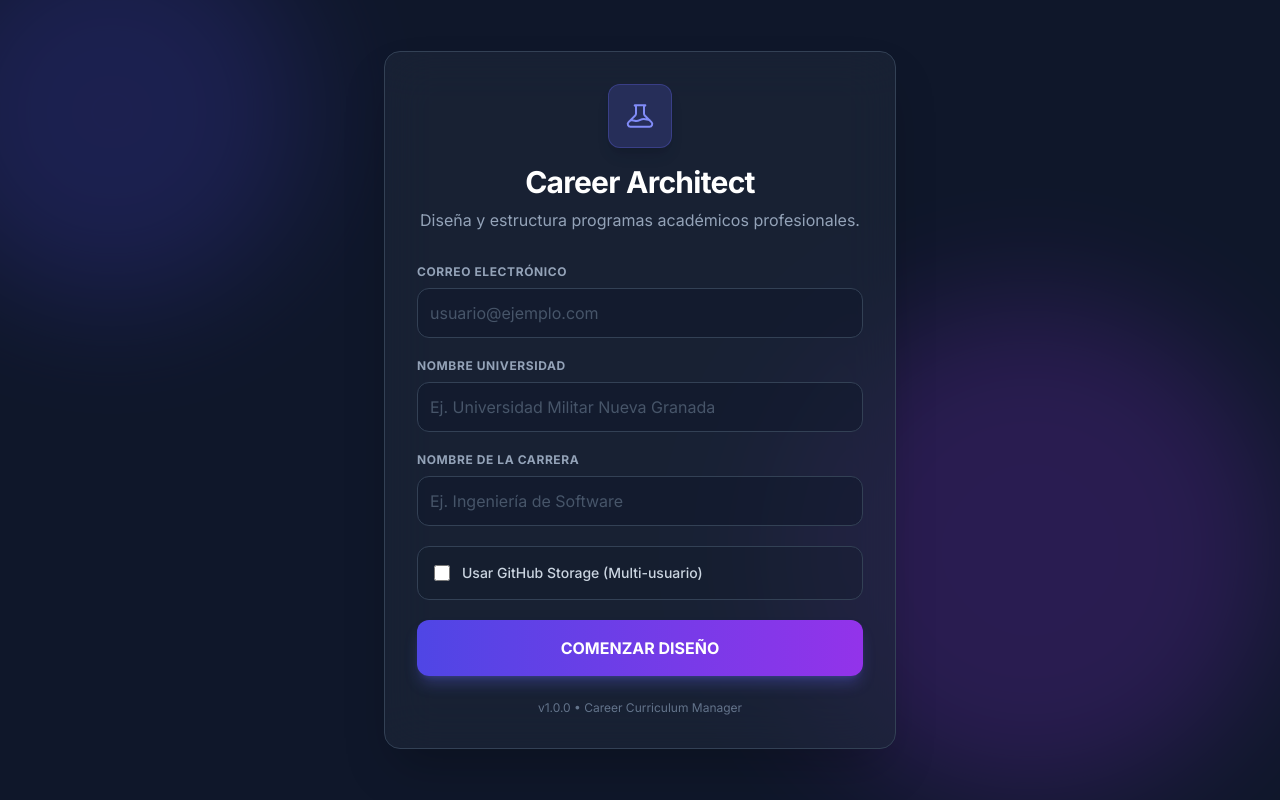
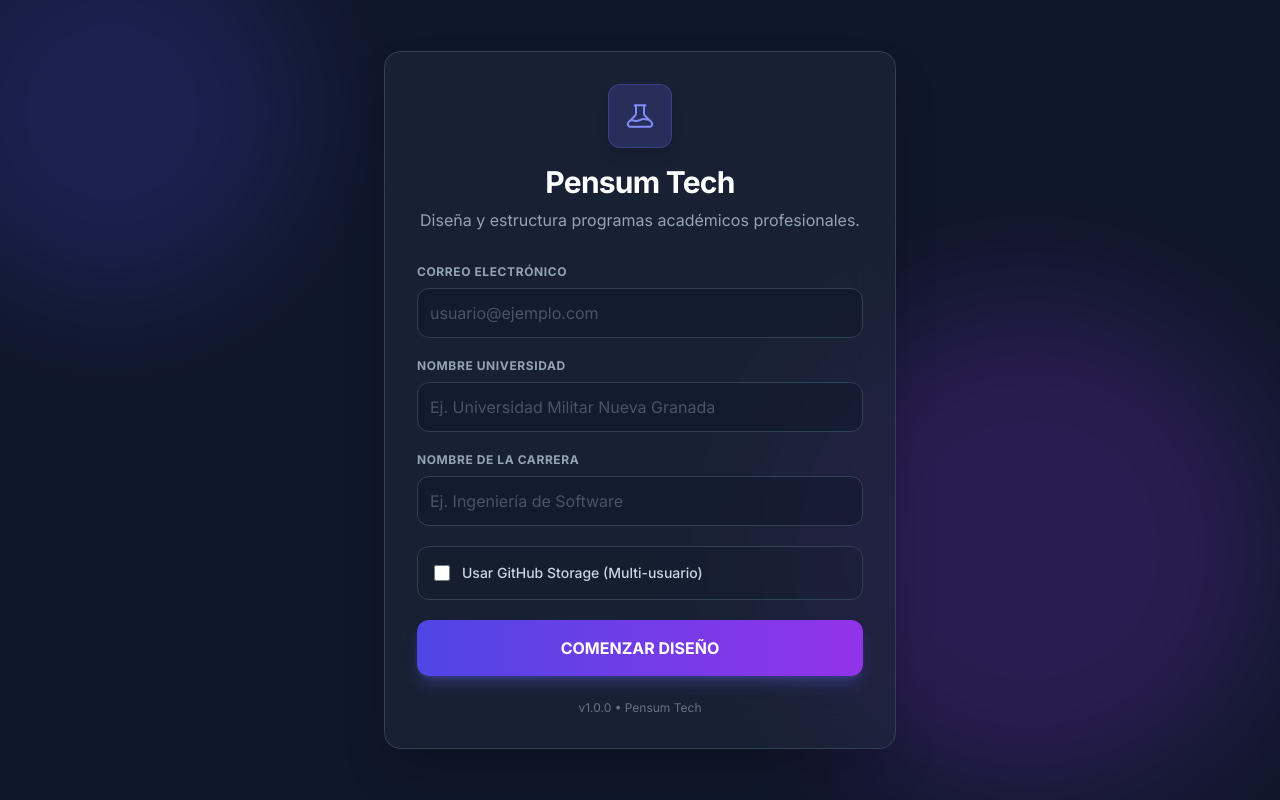
Before and after one commit to nerinconq/generador-de-pensum, a React (Vite) app: page / in a window 1280 px wide. Built offline with nearby package versions, Linux system fonts and the light colour scheme.

Commit message:
fix: Remove problematic vercel.json and rebrand to Pensum Tech

```diff
--- a/components/WelcomeScreen.tsx
+++ b/components/WelcomeScreen.tsx
@@ -47,7 +47,7 @@
                             <path strokeLinecap="round" strokeLinejoin="round" strokeWidth={1.5} d="M19.428 15.428a2 2 0 00-1.022-.547l-2.384-.477a6 6 0 00-3.86.517l-.318.158a6 6 0 01-3.86.517L6.05 15.21a2 2 0 00-1.806.547M8 4h8l-1 1v5.172a2 2 0 00.586 1.414l5 5c1.26 1.26.367 3.414-1.415 3.414H4.828c-1.782 0-2.674-2.154-1.414-3.414l5-5A2 2 0 009 10.172V5L8 4z" />
                         </svg>
                     </div>
-                    <h1 className={`text-3xl font-bold mb-2 tracking-tight ${isDark ? 'text-white' : 'text-slate-800'}`}>Career Architect</h1>
+                    <h1 className={`text-3xl font-bold mb-2 tracking-tight ${isDark ? 'text-white' : 'text-slate-800'}`}>Pensum Tech</h1>
                     <p className={`${isDark ? 'text-slate-400' : 'text-slate-500'}`}>Diseña y estructura programas académicos profesionales.</p>
                 </div>
 
@@ -134,7 +134,7 @@
                 </div>
 
                 <div className={`mt-6 text-center text-xs ${isDark ? 'text-slate-500' : 'text-slate-400'}`}>
-                    v1.0.0 &bull; Career Curriculum Manager
+                    v1.0.0 &bull; Pensum Tech
                 </div>
             </div>
         </div>
--- a/index.html
+++ b/index.html
@@ -4,7 +4,7 @@
 <head>
   <meta charset="UTF-8" />
   <meta name="viewport" content="width=device-width, initial-scale=1.0" />
-  <title>Gestor de Pensum</title>
+  <title>Pensum Tech - Editor de Currículos</title>
   <script src="https://cdn.tailwindcss.com"></script>
   <link rel="preconnect" href="https://fonts.googleapis.com">
   <link rel="preconnect" href="https://fonts.gstatic.com" crossorigin>
```
Also changed, not shown: vercel.json (deleted), 1 other file (tests, documents, lock files or other folders).
